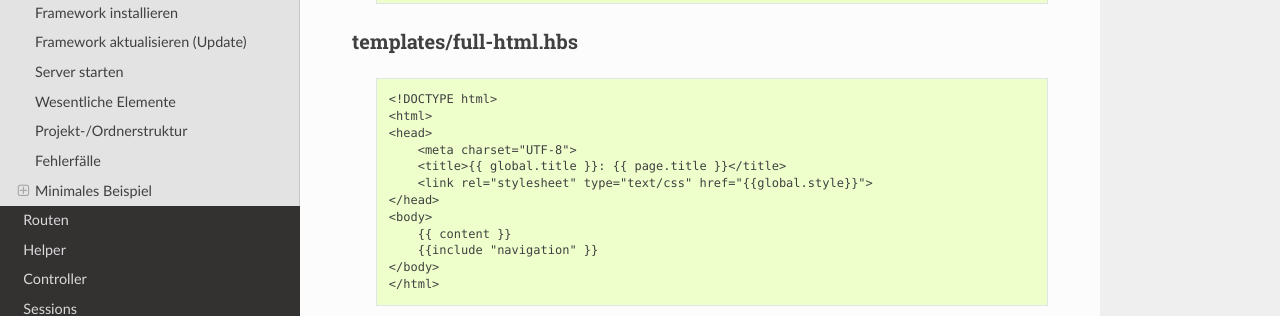
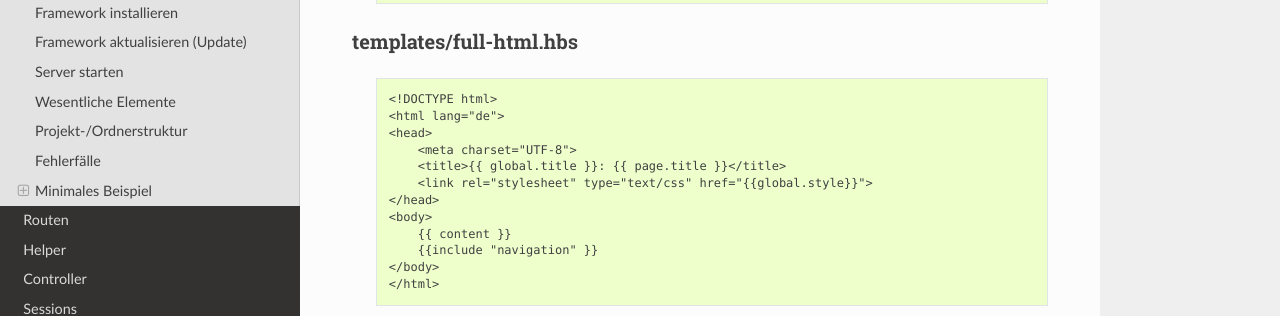
Before and after one commit to marianpg/fhw-web, a Sphinx documentation site: the page built from doc/source/setup_and_start.rst, in a window 1280 px wide and 900 px high, scrolled down 6935 px. Shown: the part 168-484 px from the top of the window. Built offline with Sphinx 7.4.7 and the Read the Docs theme 2.0.0, drawn with Linux system fonts in a browser that asks for light colours.

Commit message:
documentation updated

```diff
--- a/doc/source/setup_and_start.rst
+++ b/doc/source/setup_and_start.rst
@@ -347,7 +347,7 @@ templates/full-html.hbs
   ::
 
     <!DOCTYPE html>
-    <html>
+    <html lang="de">
     <head>
         <meta charset="UTF-8">
         <title>{{ global.title }}: {{ page.title }}</title>
```
